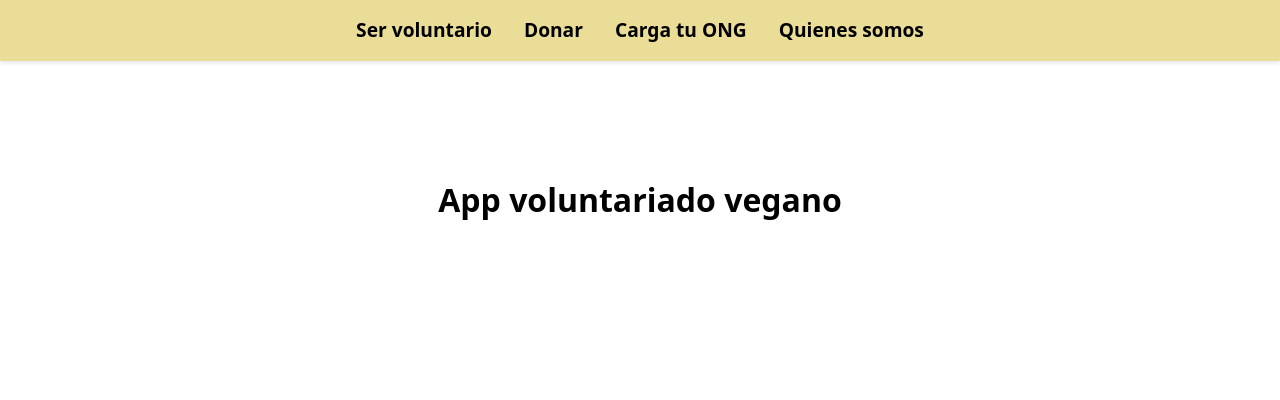
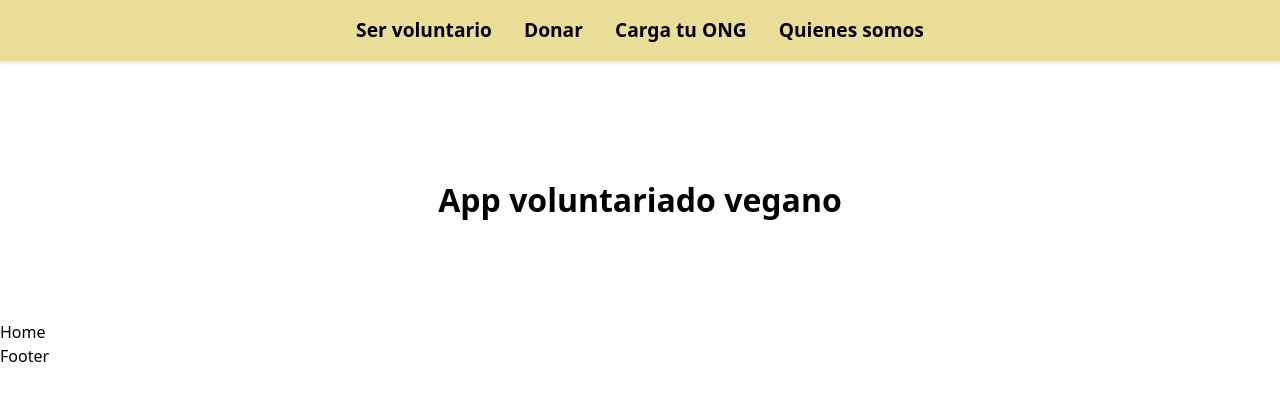
Before and after one commit to Firet/activa-veganismo, a Next.js app: page / in a window 1280 px wide. Shown: the top 400 px of the page. Built offline with nearby package versions, Linux system fonts and the light colour scheme.

Commit message:
Move Header, MainContent and Footer components to layout

```diff
--- a/src/app/layout.tsx
+++ b/src/app/layout.tsx
@@ -1,5 +1,8 @@
 import type { Metadata } from "next";
 import "./globals.css";
+import Header from "@/components/header/header";
+import MainContent from "@/components/main-content/mainContent";
+import Footer from "@/components/footer/footer";
 
 export const metadata: Metadata = {
 	title: "App Voluntariado vegano",
@@ -13,7 +16,12 @@
 }>) {
 	return (
 		<html lang="en">
-      <body>{children}</body>
+			<body>
+				<Header />
+				<MainContent />
+				{children}
+				<Footer />
+			</body>
 		</html>
 	);
 }
--- a/src/app/page.tsx
+++ b/src/app/page.tsx
@@ -1,14 +1,9 @@
 import React from 'react';
-import Header from '@/components/header/header';
-import MainContent from '@/components/main-content/mainContent';
-// import Footer from '@/components/footer/footer';
 
 export default function Home() {
   return (
     <>
-      <Header />
-      <MainContent />
-      {/* <Footer /> */}
+    Home
     </>
   )
 }
```
Lines whose indentation alone changed are shown as unchanged.
